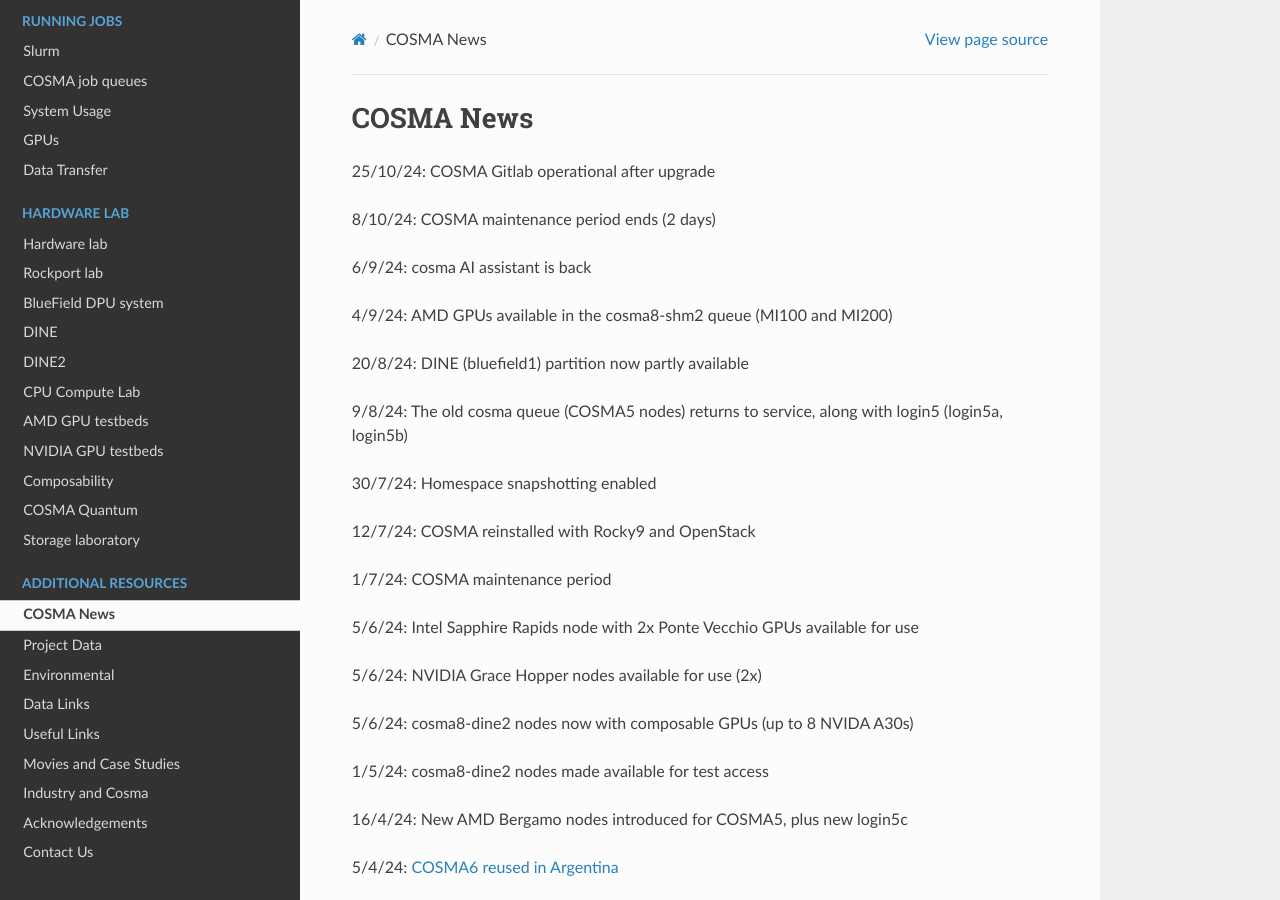
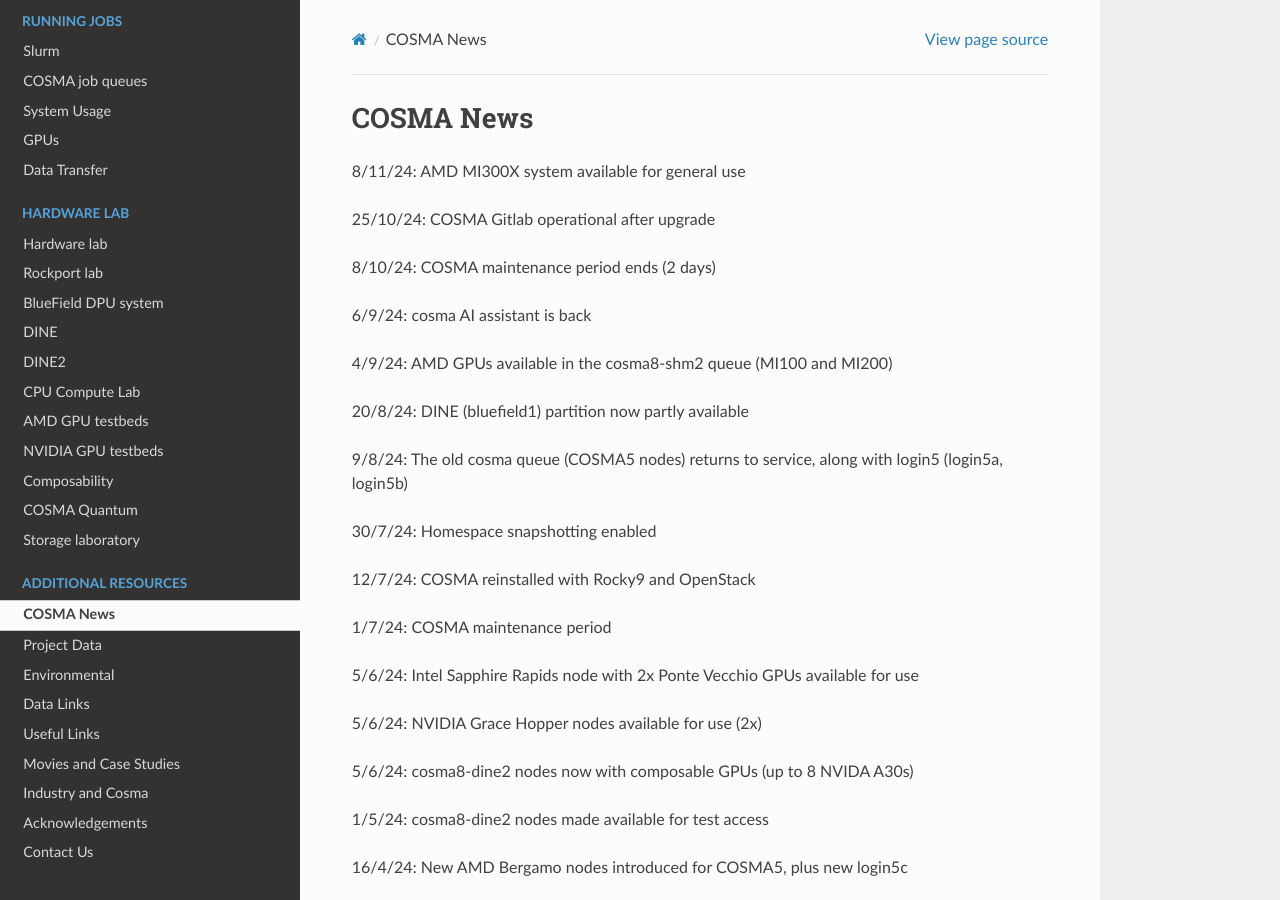
Before and after one commit to agb32/cosmadoc, a Sphinx documentation site: the page built from docs/source/news.md, in a window 1280 px wide and 900 px high. Built offline with Sphinx 7.4.7 and the Read the Docs theme 3.1.0, drawn with Linux system fonts in a browser that asks for light colours.

Commit message:
news-updated

```diff
--- a/docs/source/news.md
+++ b/docs/source/news.md
@@ -1,4 +1,6 @@
 # COSMA News
+
+8/11/24: AMD MI300X system available for general use
 
 25/10/24: COSMA Gitlab operational after upgrade
 
```
